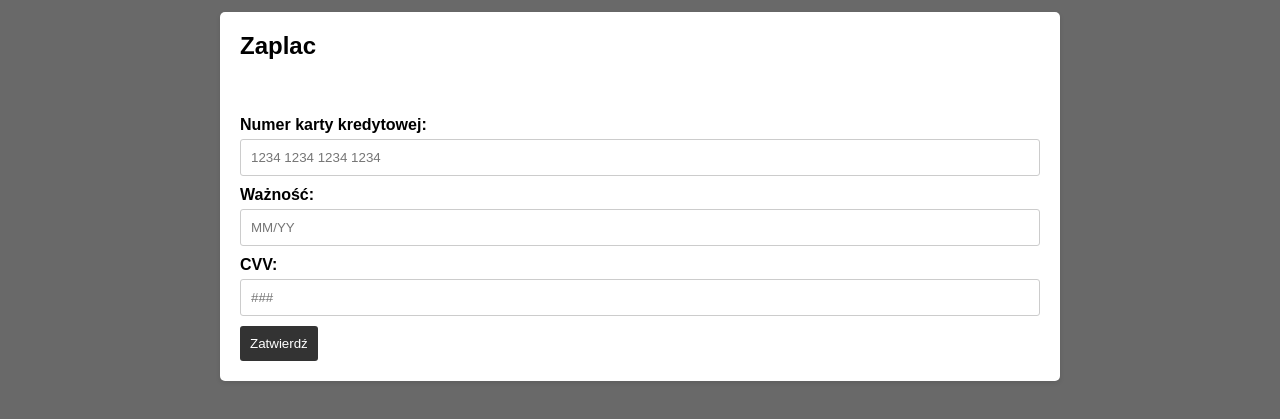
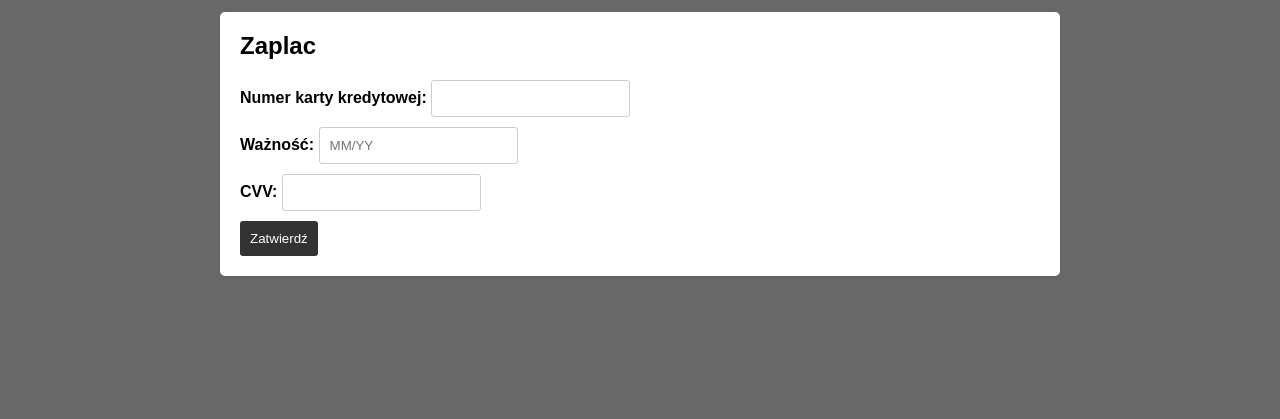
Before and after one commit to raderro/KrainaKonopi, a plain HTML site: page platnosc.html in a window 1280 px wide. Shown: the part 141-560 px from the top of the page. Drawn offline with Linux system fonts and the light colour scheme.

Commit message:
platnosc fix

```diff
--- a/platnosc.html
+++ b/platnosc.html
@@ -19,15 +19,20 @@
             <!-- Tu będą wyświetlane produkty w koszyku i suma zakupów -->
         </div>
         <form id="payment-form">
-            <br></br>
-            <label for="card-number">Numer karty kredytowej:</label>
-            <input type="number" id="card-number" name="card-number" placeholder="1234 1234 1234 1234" required>
+            <div class="input-group">
+                <label for="card-number">Numer karty kredytowej:</label>
+                <input type="text" id="card-number" name="card-number" maxlength="16" required>
+            </div>
 
-            <label for "expiry">Ważność:</label>
-            <input type="number" id="expiry" name="expiry" placeholder="MM/YY" required>
+            <div class="input-group">
+                <label for="expiry">Ważność:</label>
+                <input type="text" id="expiry" name="expiry" placeholder="MM/YY" maxlength="5" required>
+            </div>
 
-            <label for="cvv">CVV:</label>
-            <input type="number" id="cvv" name="cvv" placeholder="###" required>
+            <div class="input-group">
+                <label for="cvv">CVV:</label>
+                <input type="text" id="cvv" name="cvv" maxlength="3" required>
+            </div>
 
             <a href="zakupiono.html">
                 <button type="submit">Zatwierdź</button>
@@ -35,6 +40,20 @@
         </form>
     </main>
     <script src="script.js"></script>
+    <script>
+        // Dodaj obsługę zdarzeń do pola wprowadzania daty ważności
+        const expiryInput = document.getElementById("expiry");
+
+        expiryInput.addEventListener("input", (event) => {
+            const value = event.target.value.replace(/\D/g, ""); // Usuń wszystkie niecyfrowe znaki
+            if (value.length > 2) {
+                event.target.value = `${value.slice(0, 2)}/${value.slice(2)}`;
+            } else {
+                event.target.value = value;
+            }
+        });
+    </script>
+
     <script>
         // Odczytaj dane koszyka z localStorage
         const cartData = localStorage.getItem("cartData");
```
